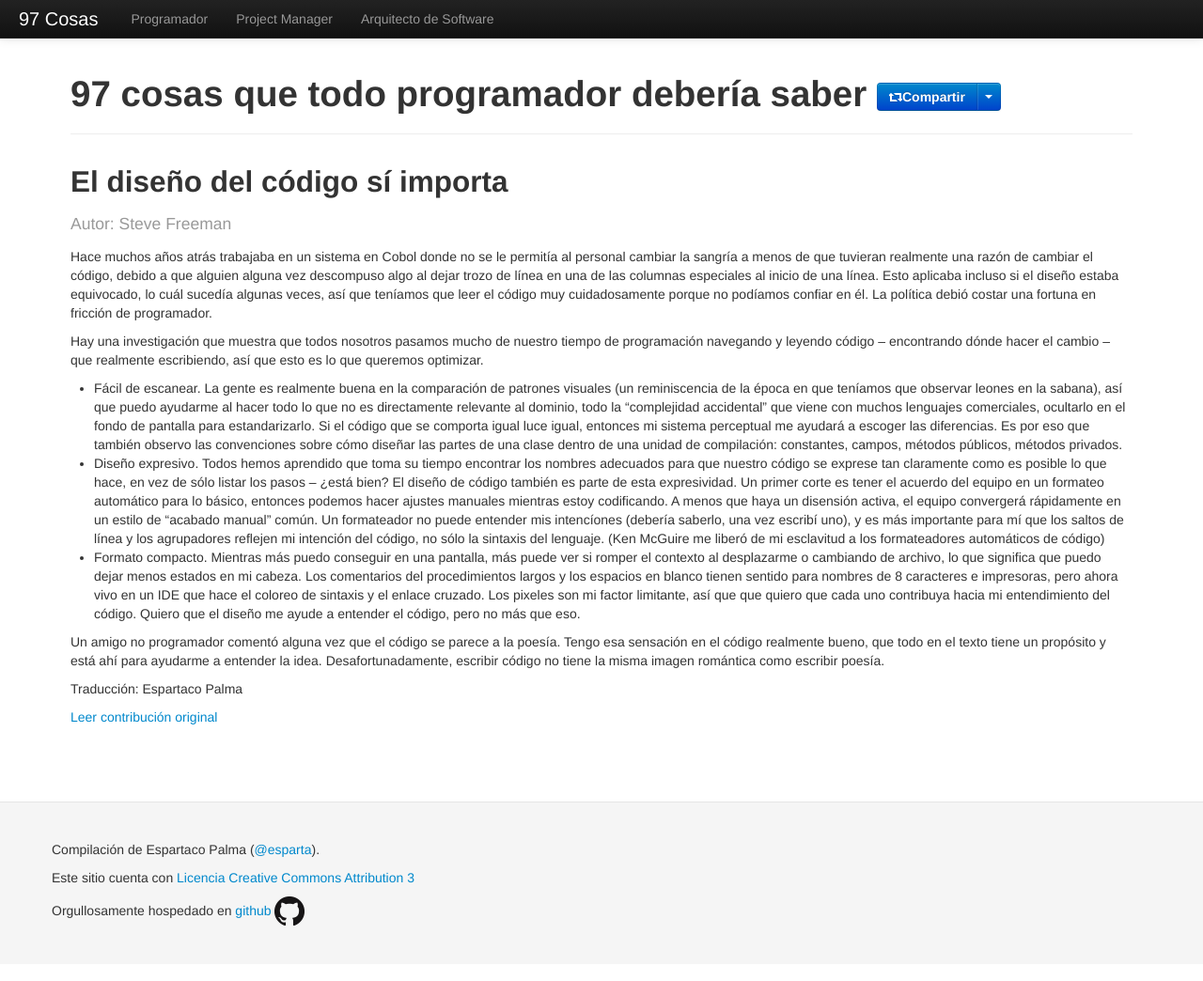
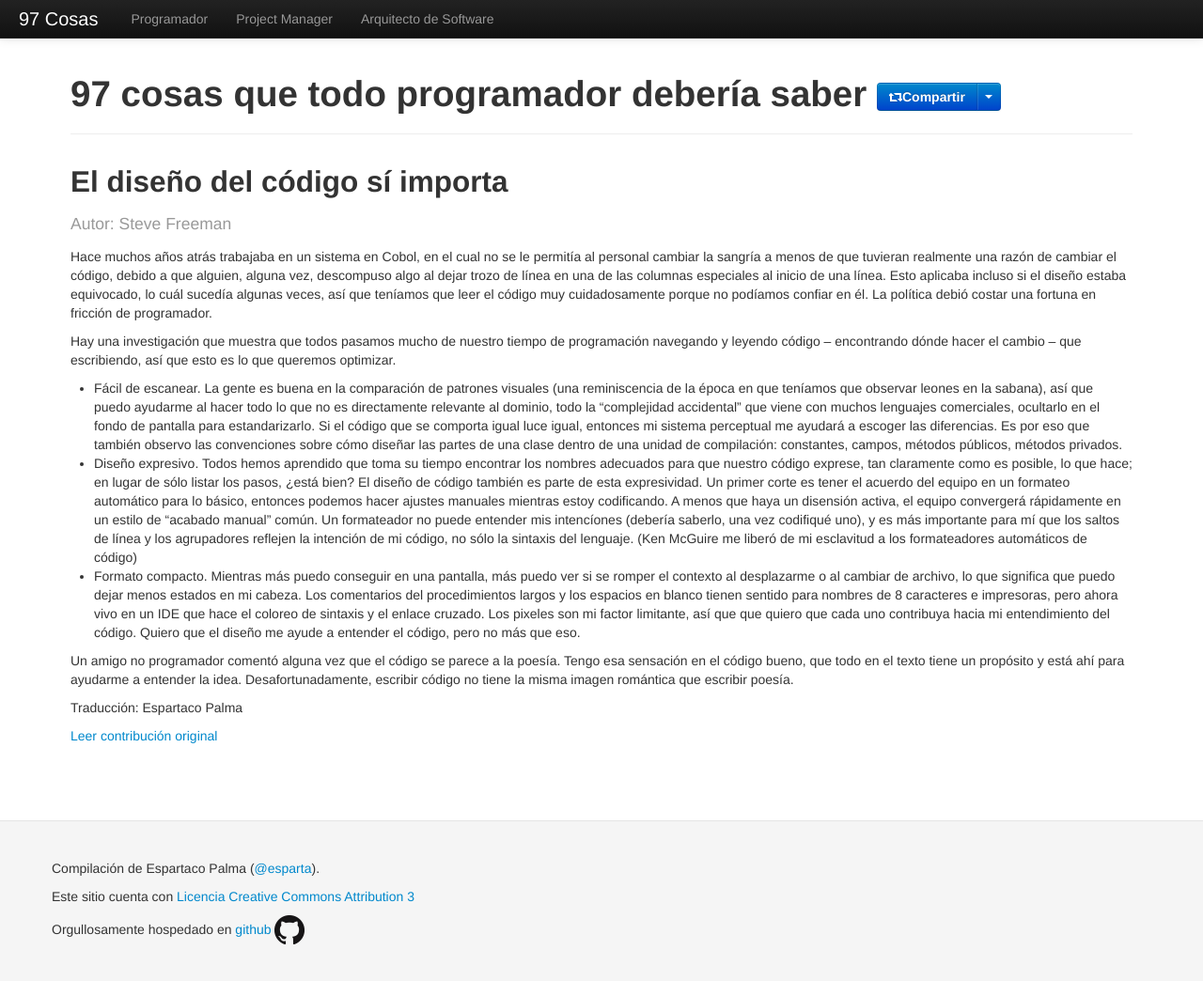
Before and after one commit to esparta/97cosas, a Jekyll site: the page built from programador/diseno-en-codigo-importa.md, in a window 1280 px wide and 1046 px high. Shown: the whole window at 94% size. Built offline with Jekyll 4.4.1, drawn with Linux system fonts in a browser that asks for light colours; comment, search, counter and statistics services are not loaded.

Commit message:
Spelling corrections on diseno-en-codigo-importa & typo on cumple-ambiciones...

```diff
--- a/programador/diseno-en-codigo-importa.md
+++ b/programador/diseno-en-codigo-importa.md
@@ -7,55 +7,55 @@
 original: http://programmer.97things.oreilly.com/wiki/index.php/Code_Layout_Matters
 ---
 
-Hace muchos años atrás trabajaba en un sistema en Cobol donde no se le
-permitía al personal cambiar la sangría a menos de que tuvieran
-realmente una razón de cambiar el código, debido a que alguien alguna
-vez descompuso algo al dejar trozo de línea en una de las columnas
+Hace muchos años atrás trabajaba en un sistema en Cobol, en el cual no
+se le permitía al personal cambiar la sangría a menos de que tuvieran
+realmente una razón de cambiar el código, debido a que alguien, alguna
+vez, descompuso algo al dejar trozo de línea en una de las columnas
 especiales al inicio de una línea. Esto aplicaba incluso si el diseño
 estaba equivocado, lo cuál sucedía algunas veces, así que teníamos que
 leer el código muy cuidadosamente porque no podíamos confiar en él. La
 política debió costar una fortuna en fricción de programador.
 
-Hay una investigación que muestra que todos nosotros pasamos mucho de
-nuestro tiempo de programación navegando y leyendo código -- encontrando
-dónde hacer el cambio -- que realmente escribiendo, así que esto es lo
-que queremos optimizar.
+Hay una investigación que muestra que todos pasamos mucho de nuestro
+tiempo de programación navegando y leyendo código -- encontrando
+dónde hacer el cambio -- que escribiendo, así que esto es lo que
+queremos optimizar.
 
-- Fácil de escanear. La gente es realmente buena en la comparación de
-patrones visuales (un reminiscencia de la época en que teníamos que
-observar leones en la sabana), así que puedo ayudarme al hacer todo lo
-que no es directamente relevante al dominio, todo la "complejidad
-accidental" que viene con muchos lenguajes comerciales, ocultarlo en el
-fondo de pantalla para estandarizarlo. Si el código que se comporta
-igual luce igual, entonces mi sistema perceptual me ayudará a escoger
-las diferencias. Es por eso que también observo las convenciones sobre
-cómo diseñar las partes de una clase dentro de una unidad de
-compilación: constantes, campos, métodos públicos, métodos privados.
+- Fácil de escanear. La gente es buena en la comparación de patrones
+visuales (una reminiscencia de la época en que teníamos que observar
+leones en la sabana), así que puedo ayudarme al hacer todo lo que no
+es directamente relevante al dominio, todo la "complejidad accidental"
+que viene con muchos lenguajes comerciales, ocultarlo en el fondo de
+pantalla para estandarizarlo. Si el código que se comporta igual luce
+igual, entonces mi sistema perceptual me ayudará a escoger las
+diferencias. Es por eso que también observo las convenciones sobre cómo
+diseñar las partes de una clase dentro de una unidad de compilación:
+constantes, campos, métodos públicos, métodos privados.
 - Diseño expresivo. Todos hemos aprendido que toma su tiempo encontrar
-los nombres adecuados para que nuestro código se exprese tan claramente
-como es posible lo que hace, en vez de sólo listar los pasos -- ¿está
+los nombres adecuados para que nuestro código exprese, tan claramente
+como es posible, lo que hace; en lugar de sólo listar los pasos, ¿está
 bien? El diseño de código también es parte de esta expresividad. Un
 primer corte es tener el acuerdo del equipo en un formateo automático
 para lo básico, entonces podemos hacer ajustes manuales mientras estoy
 codificando. A menos que haya un disensión activa, el equipo convergerá
 rápidamente en un estilo de "acabado manual" común. Un formateador no
-puede entender mis intencíones (debería saberlo, una vez escribí uno),
+puede entender mis intencíones (debería saberlo, una vez codifiqué uno),
 y es más importante para mí que los saltos de línea y los agrupadores
-reflejen mi intención del código, no sólo la sintaxis del lenguaje.
+reflejen la intención de mi código, no sólo la sintaxis del lenguaje.
 (Ken McGuire me liberó de mi esclavitud a los formateadores automáticos
 de código)
 - Formato compacto. Mientras más puedo conseguir en una pantalla, más
-puede ver si romper el contexto al desplazarme o cambiando de archivo,
-lo que significa que puedo dejar menos estados en mi cabeza. Los
-comentarios del procedimientos largos y los espacios en blanco tienen
-sentido para nombres de 8 caracteres e impresoras, pero ahora vivo en
-un IDE que hace el coloreo de sintaxis y el enlace cruzado. Los pixeles
-son mi factor limitante, así que que quiero que cada uno contribuya
-hacia mi entendimiento del código. Quiero que el diseño me ayude a
-entender el código, pero no más que eso.
+puedo ver si se romper el contexto al desplazarme o al cambiar de
+archivo, lo que significa que puedo dejar menos estados en mi cabeza.
+Los comentarios del procedimientos largos y los espacios en blanco
+tienen sentido para nombres de 8 caracteres e impresoras, pero ahora
+vivo en un IDE que hace el coloreo de sintaxis y el enlace cruzado. Los
+pixeles son mi factor limitante, así que que quiero que cada uno
+contribuya hacia mi entendimiento del código. Quiero que el diseño me
+ayude a entender el código, pero no más que eso.
 
 Un amigo no programador comentó alguna vez que el código se parece a la
-poesía. Tengo esa sensación en el código realmente bueno, que todo en el
-texto tiene un propósito y está ahí para ayudarme a entender la idea.
+poesía. Tengo esa sensación en el código bueno, que todo en el texto
+tiene un propósito y está ahí para ayudarme a entender la idea.
 Desafortunadamente, escribir código no tiene la misma imagen romántica
-como escribir poesía.
+que escribir poesía.
```
Also changed, not shown: programador/cumple-ambiciones-con-software-libre.md (+1 -1 lines).
